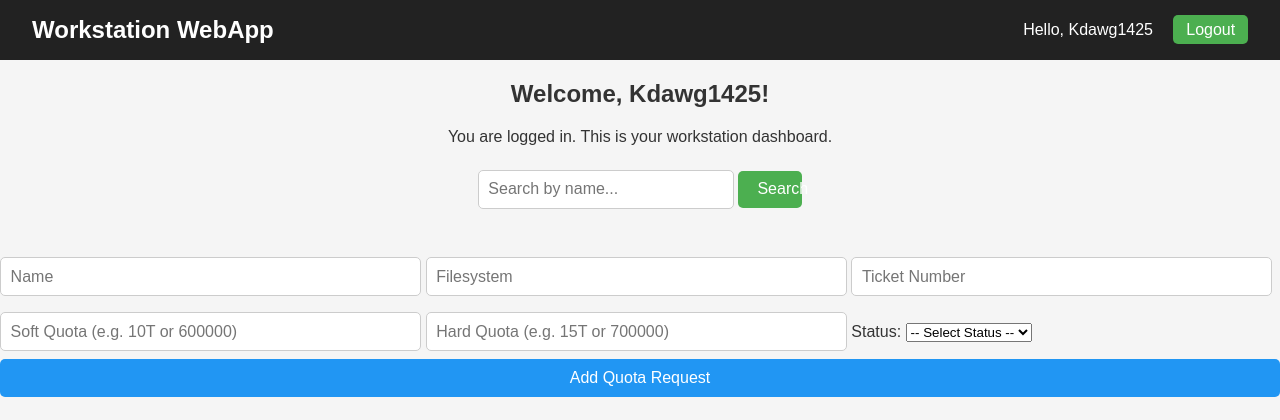
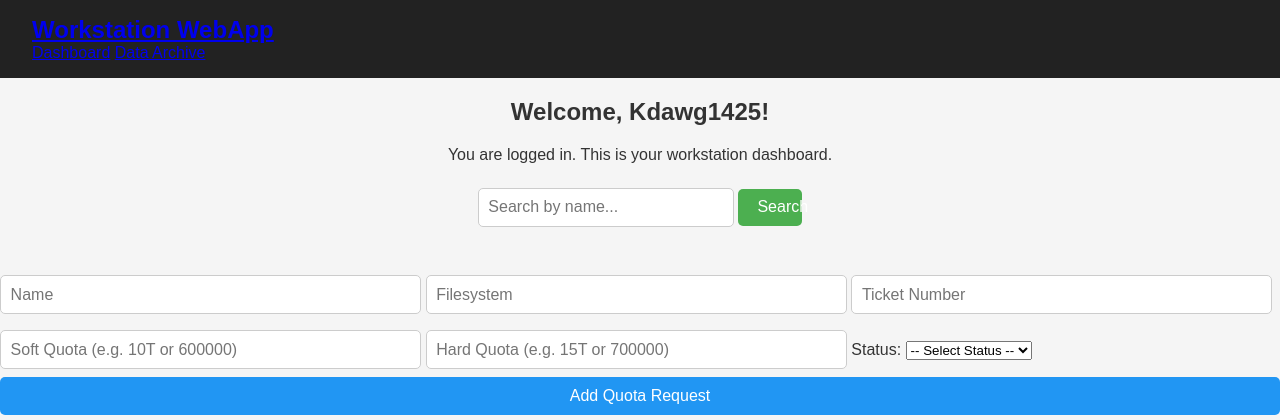
Before and after one commit to Kdawg1425/Nasa-Webapp, a Flask app: page /home in a window 1280 px wide. Shown: the top 420 px of the page. Run offline with Flask 3, Linux system fonts and the light colour scheme; a user stored in the database is signed in.

Commit message:
Update base.html

```diff
--- a/templates/base.html
+++ b/templates/base.html
@@ -8,15 +8,16 @@
 </head>
 <body>
     <header class="navbar">
-        <h1 class="app-name">Workstation WebApp</h1>
-        <div class="nav-buttons">
-            {% if 'user' in session %}
-                <span class="user-label">Hello, {{ session['user'] }}</span>
-                <a href="{{ url_for('logout') }}" class="btn">Logout</a>
-            {% else %}
-                <a href="{{ url_for('login') }}" class="btn">Login</a>
-                <a href="{{ url_for('signup') }}" class="btn">Sign Up</a>
-            {% endif %}
+        <div class="nav-left">
+          <h1 class="app-name">
+            <a href="{{ url_for('index') }}">
+              Workstation WebApp
+            </a>
+          </h1>
+          <nav class="nav-tabs">
+            <a href="{{ url_for('dashboard') }}" class="nav-tab">Dashboard</a>
+            <a href="{{ url_for('archive') }}" class="nav-tab">Data Archive</a>
+          </nav>
         </div>
     </header>
 
@@ -34,4 +35,5 @@
         {% block content %}{% endblock %}
     </main>
 </body>
+
 </html>
```
